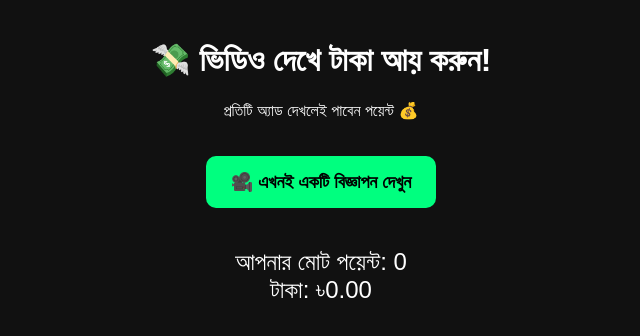
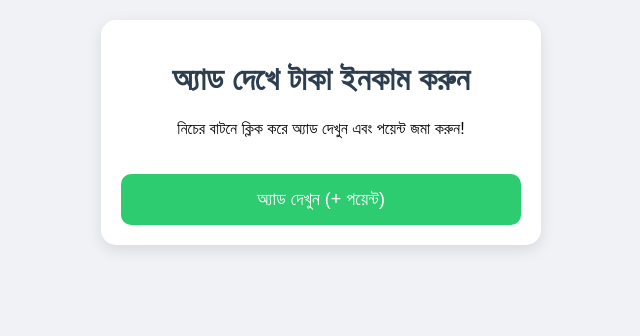
Before and after one commit to bela1234-cell/ty, a plain HTML site: page index.html in a window 1280 px wide. Shown: the whole page, without its empty margins (319-959 px from the left). Drawn offline with Linux system fonts and the light colour scheme.

Commit message:
index.html

```diff
--- a/index.html
+++ b/index.html
@@ -1,92 +1,70 @@
 <!DOCTYPE html>
-<html lang="en">
+<html>
 <head>
-  <meta charset="UTF-8" />
-  <meta name="viewport" content="width=device-width, initial-scale=1.0, user-scalable=no" />
-  <title>EarnTK360 Bot</title>
-
-  <!-- Monetag Ad SDK -->
+  <meta charset="UTF-8">
+  <meta name="viewport" content="width=device-width, initial-scale=1.0">
+  <title>টেলিগ্রাম ইনকাম বট</title>
+  <!-- Monetag SDK -->
   <script src='//libtl.com/sdk.js' data-zone='9546535' data-sdk='show_9546535'></script>
-
-  <!-- Telegram WebApp SDK -->
+  <!-- Telegram Web App SDK -->
   <script src="https://telegram.org/js/telegram-web-app.js"></script>
-
   <style>
     body {
-      background: #111;
-      color: #fff;
-      font-family: sans-serif;
+      font-family: Arial, sans-serif;
+      background: #f0f2f5;
       margin: 0;
-      padding: 0;
+      padding: 20px;
       text-align: center;
     }
     .container {
+      max-width: 400px;
+      margin: 0 auto;
+      background: white;
       padding: 20px;
+      border-radius: 15px;
+      box-shadow: 0 5px 15px rgba(0,0,0,0.1);
     }
-    .button {
-      background: #00ff7f;
-      color: #000;
+    button {
+      background: #2ecc71;
+      color: white;
+      border: none;
       padding: 15px 25px;
-      margin: 20px auto;
       font-size: 18px;
-      font-weight: bold;
-      border: none;
       border-radius: 10px;
       cursor: pointer;
+      margin-top: 20px;
+      width: 100%;
     }
-    .button:hover {
-      background: #1aff8c;
-    }
-    .balance {
-      font-size: 24px;
-      margin-top: 20px;
+    h1 {
+      color: #2c3e50;
     }
   </style>
 </head>
-
 <body>
   <div class="container">
-    <h1>💸 ভিডিও দেখে টাকা আয় করুন!</h1>
-    <p>প্রতিটি অ্যাড দেখলেই পাবেন পয়েন্ট 💰</p>
-
-    <button class="button" onclick="showAd()">🎥 এখনই একটি বিজ্ঞাপন দেখুন</button>
-
-    <div class="balance">
-      আপনার মোট পয়েন্ট: <span id="points">0</span><br>
-      টাকা: <span id="balance">৳0.00</span>
-    </div>
+    <h1>অ্যাড দেখে টাকা ইনকাম করুন</h1>
+    <p>নিচের বাটনে ক্লিক করে অ্যাড দেখুন এবং পয়েন্ট জমা করুন!</p>
+    <button onclick="showAd()">অ্যাড দেখুন (+ পয়েন্ট)</button>
   </div>
 
   <script>
-    let points = 0;
-    let ratePerPoint = 1.00; // প্রতি পয়েন্টে ১ টাকা
-
-    function updateDisplay() {
-      document.getElementById("points").textContent = points;
-      document.getElementById("balance").textContent = "৳" + (points * ratePerPoint).toFixed(2);
+    // Telegram ইউজার ডাটা লোড (যদি টেলিগ্রামে চালানো হয়)
+    if (window.Telegram && Telegram.WebApp) {
+      Telegram.WebApp.ready();
+      Telegram.WebApp.expand(); // ফুল স্ক্রিন মোড
     }
 
+    // অ্যাড দেখানোর ফাংশন
     function showAd() {
-      if (typeof show_9546535 !== 'function') {
-        alert("এখন কোনো অ্যাড পাওয়া যাচ্ছে না, একটু পরে আবার চেষ্টা করুন।");
-        return;
-      }
-
-      show_9546535('pop')
-        .then(() => {
-          points++;
-          updateDisplay();
-          alert("✅ আপনি ১ পয়েন্ট অর্জন করেছেন!");
-        })
-        .catch(() => {
-          alert("❌ অ্যাড দেখা সম্ভব হয়নি। আবার চেষ্টা করুন।");
-        });
-    }
-
-    // Telegram WebApp Init (optional but safe)
-    if (window.Telegram && Telegram.WebApp) {
-      Telegram.WebApp.ready();
-      Telegram.WebApp.expand();
+      show_9546535('pop').then(() => {
+        alert('অ্যাড সম্পূর্ণ! পয়েন্ট যোগ করা হলো 🎉');
+        // টেলিগ্রাম ভাইব্রেশন (যদি থাকে)
+        if (window.Telegram && Telegram.WebApp.HapticFeedback) {
+          Telegram.WebApp.HapticFeedback.impactOccurred('light');
+        }
+      }).catch(err => {
+        alert('অ্যাড লোড হয়নি। পরে আবার চেষ্টা করুন ❌');
+      });
     }
   </script>
 </body>
```
